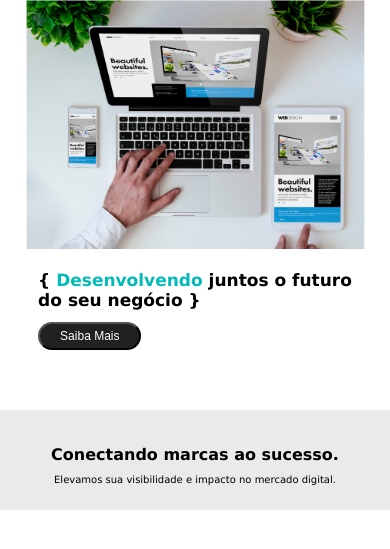
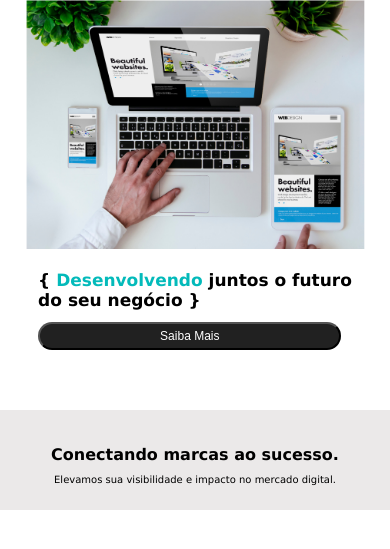
Before and after one commit to Xurgaris/xurgaris, a PHP site: page / in a window 390 px wide. Shown: the part 151-700 px from the top of the page. Run offline with PHP 8.4, Linux system fonts and the light colour scheme.

Commit message:
Update main.css

```diff
--- a/css/main.css
+++ b/css/main.css
@@ -50,8 +50,8 @@
         background: none;
         background-color: #212121;
         color: #fff;
-        padding-left: 20px;
-        padding-right: 20px;
+        padding-left: 120px;
+        padding-right: 120px;
         padding-top: 5px;
         padding-bottom: 5px;
         font-size: 12px;
```
